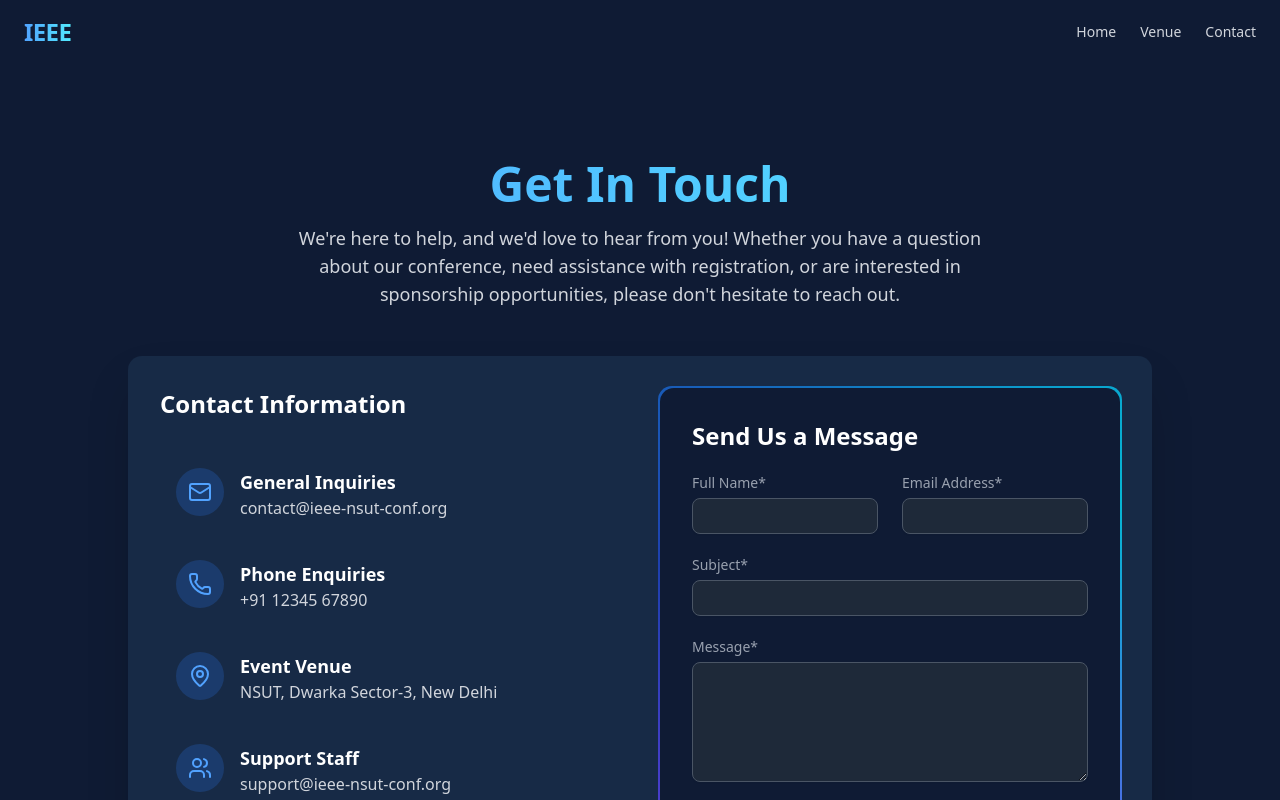
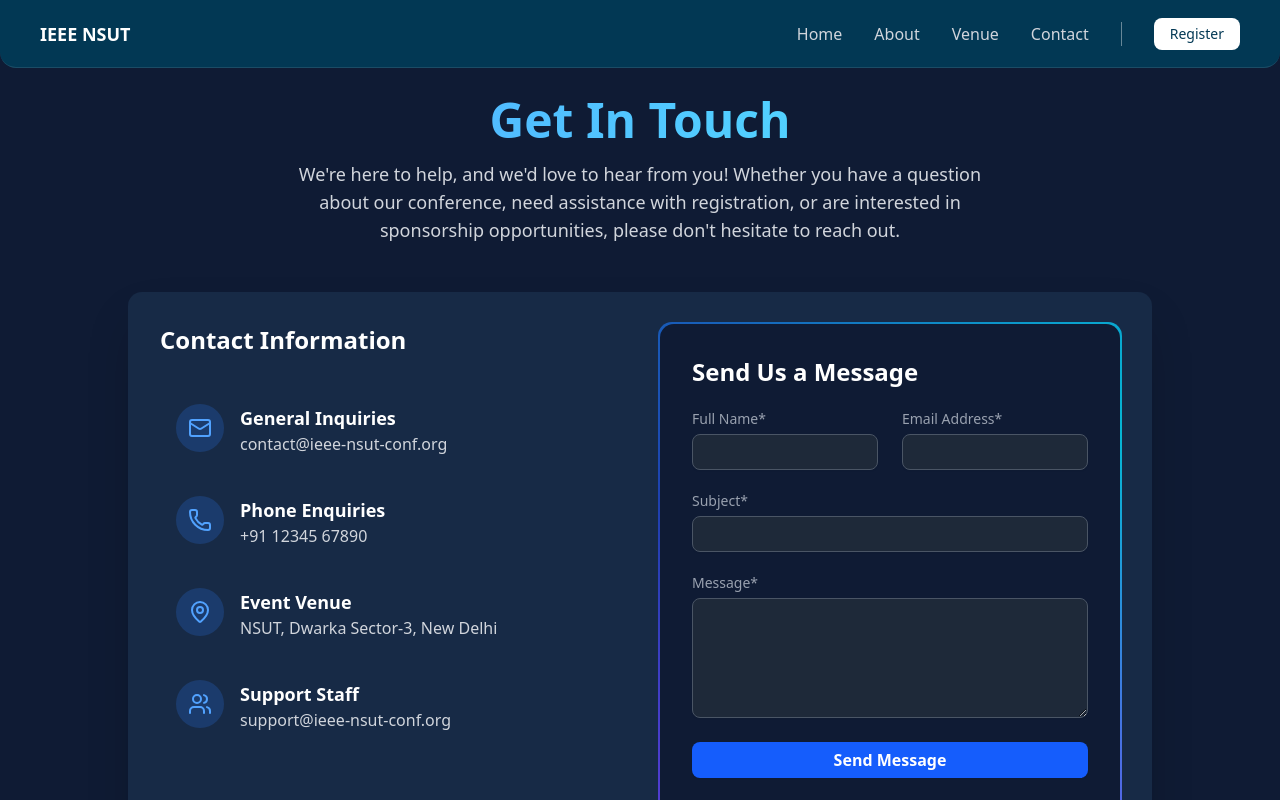
Before and after one commit to GreatNerve/AURA-Website, a React (Vite) app: page /contact in a window 1280 px wide. Shown: the top 800 px of the page. Built offline with nearby package versions, Linux system fonts and the light colour scheme.

Commit message:
ading navbar code in header file

```diff
--- a/src/components/includes/Header.jsx
+++ b/src/components/includes/Header.jsx
@@ -1,38 +1,80 @@
 import React from "react";
-import { Button } from "@/components/ui/button";
-import { Menu } from "lucide-react";
+import { useState } from "react";
+// import { Button } from "@/components/ui/button";
+// import { Menu } from "lucide-react";
 
-const navLinks = [
-  { name: "Home", href: "/" },
-  { name: "Venue", href: "/venue" },
-  { name: "Contact", href: "/contact" },
-];
+// const navLinks = [
+//   { name: "Home", href: "/" },
+//   { name: "Venue", href: "/venue" },
+//   { name: "Contact", href: "/contact" },
+// ];
 
 export default function Header() {
+  const [open, setOpen] = useState(false);
   return (
-    <header className="bg-transparent w-full z-10 py-4">
-      <nav className="container mx-auto flex items-center justify-between px-6">
-        <div className="flex items-center gap-2">
-          <span className="font-bold text-2xl tracking-tight bg-gradient-to-r from-blue-400 to-cyan-300 bg-clip-text text-transparent">
-            IEEE
-          </span>
+    <header className="fixed top-0 left-0 z-50 w-full">
+      <nav className="mx-auto flex max-w-[1440px] items-center justify-between rounded-b-2xl border-b border-white/10 bg-[#023854] px-10 py-4" style={{ height: "68px" }}
+      >
+        {/* Logo */}
+        <div className="flex items-center gap-3">
+          {/* <img src="/logo.png" alt="IEEE NSUT Logo" className="h-8 w-8" /> */}
+          <span className="text-lg font-semibold text-white">IEEE NSUT</span>
         </div>
-        <div className="hidden md:flex items-center gap-6">
-          {navLinks.map((link) => (
-            <a
-              key={link.name}
-              href={link.href}
-              className="text-gray-300 hover:text-white transition-colors font-medium text-sm"
-            >
-              {link.name}
-            </a>
-          ))}
-        </div>
-        <div className="md:hidden">
-          <Button variant="ghost" size="icon" className="text-white hover:text-white hover:bg-white/10">
-            <Menu className="h-6 w-6" />
-          </Button>
-        </div>
+
+        {/* Desktop Menu */}
+        <ul className="hidden md:flex flex-row items-center gap-8 text-gray-300">
+          <li className="cursor-pointer hover:text-white"><a key = "Home" href="/"></a>Home</li>
+          <li className="cursor-pointer hover:text-white"><a key="About" href="/about"></a>About</li>
+          <li className="cursor-pointer hover:text-white"><a key="Venue" href="/venue"></a>Venue</li>
+          <li className="cursor-pointer hover:text-white"><a key="Contact" href="/contact"></a>Contact</li>
+           {/* Divider */}
+          <li className="h-6 border-r border-white/40"></li>
+          <li>
+            <button className="rounded-md bg-white px-4 py-1.5 text-sm font-medium text-[#023854] hover:bg-gray-300">
+              Register
+            </button>
+          </li>
+        </ul>
+
+        {/* Mobile Menu Button */}
+        <button
+          className="flex flex-col justify-between w-6 h-5 md:hidden"
+          onClick={() => setOpen(!open)}
+        >
+          <span
+            className={`block h-0.5 w-full bg-white transition-transform duration-300 ${
+              open ? "rotate-45 translate-y-2" : ""
+            }`}
+          ></span>
+          <span
+            className={`block h-0.5 w-full bg-white transition-opacity duration-300 ${
+              open ? "opacity-0" : "opacity-100"
+            }`}
+          ></span>
+          <span
+            className={`block h-0.5 w-full bg-white transition-transform duration-300 ${
+              open ? "-rotate-45 -translate-y-2" : ""
+            }`}
+          ></span>
+        </button>
+
+
+        {/* Mobile Dropdown */}
+        {open && (
+          <div className="absolute top-[68px] right-0 w-48 rounded-b-2xl bg-[#023854] shadow-lg md:hidden">
+            <ul className="flex flex-col items-center gap-4 p-4 text-white text-lg">
+              <li className="cursor-pointer hover:text-gray-300">Home</li>
+              <li className="cursor-pointer hover:text-gray-300">About</li>
+              <li className="cursor-pointer hover:text-gray-300">Venue</li>
+              <li className="cursor-pointer hover:text-gray-300">Contact</li>
+              <li>
+                <button className="rounded-md bg-white px-4 py-1.5 text-sm font-medium text-[#023854] hover:bg-gray-300">
+                    Register
+                </button>
+              </li>
+            </ul>
+          </div>
+        )}
       </nav>
     </header>
   );
```
